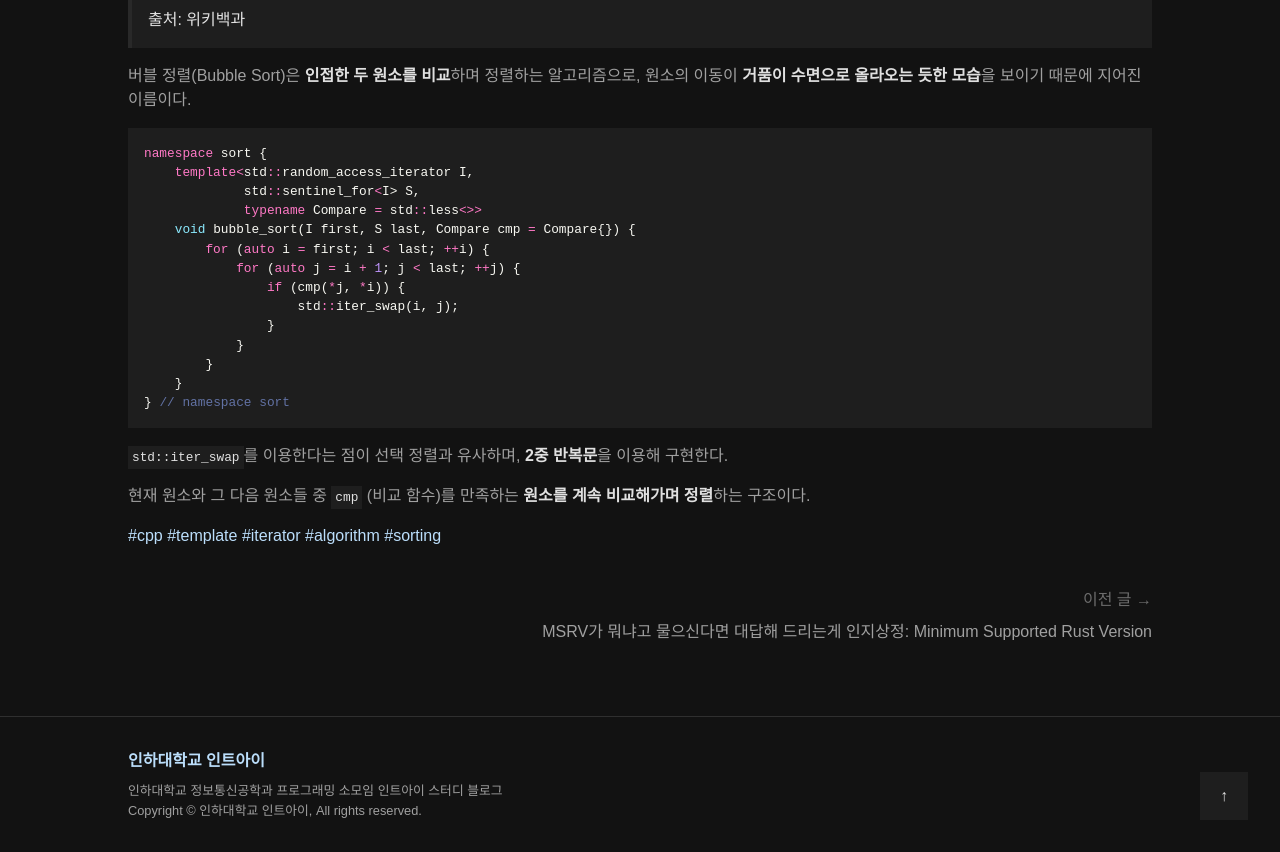
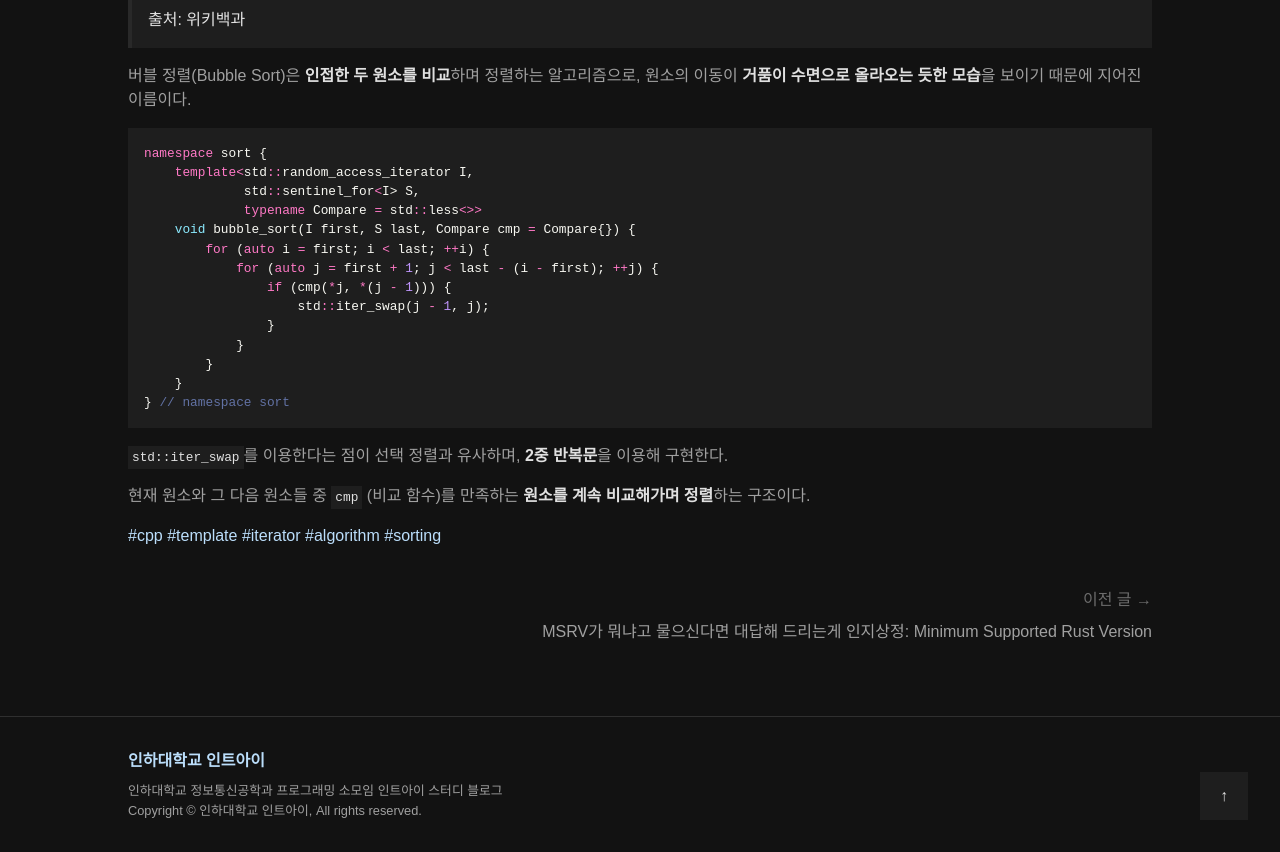
Before and after one commit to int-i/int-i.github.io, a Jekyll site: the page built from _posts/2021-10-24-cpp-iterator-sorting.md, in a window 1280 px wide and 900 px high, scrolled down 3493 px, cut to the strip 48-900 px from the top of the window. Built offline with Jekyll 4.4.1, drawn with Linux system fonts in a browser that asks for light colours; some web fonts are replaced; a script that is not in the unit is left out; comment, search, counter and statistics services are not loaded.

Commit message:
Update post

```diff
--- a/_posts/2021-10-24-cpp-iterator-sorting.md
+++ b/_posts/2021-10-24-cpp-iterator-sorting.md
@@ -128,9 +128,9 @@ namespace sort {
              typename Compare = std::less<>>
     void bubble_sort(I first, S last, Compare cmp = Compare{}) {
         for (auto i = first; i < last; ++i) {
-            for (auto j = i + 1; j < last; ++j) {
-                if (cmp(*j, *i)) {
-                    std::iter_swap(i, j);
+            for (auto j = first + 1; j < last - (i - first); ++j) {
+                if (cmp(*j, *(j - 1))) {
+                    std::iter_swap(j - 1, j);
                 }
             }
         }
```
